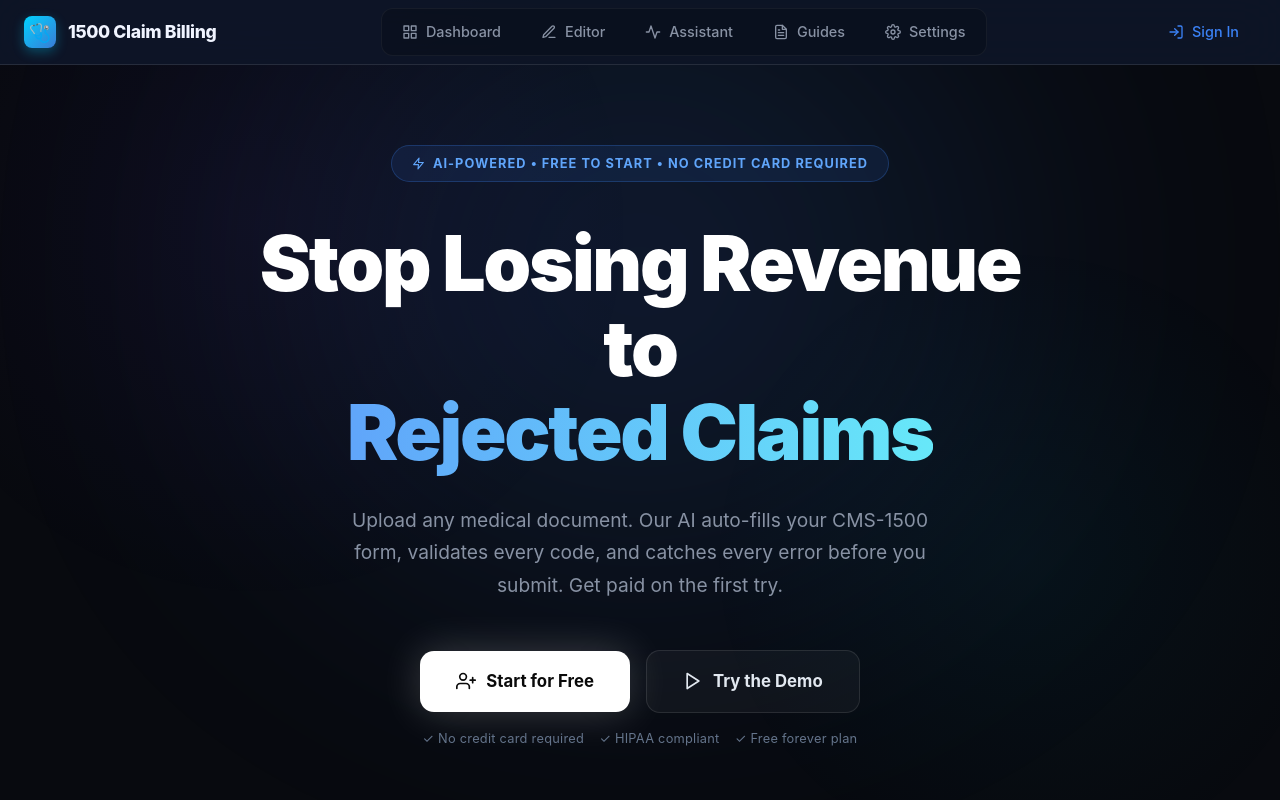
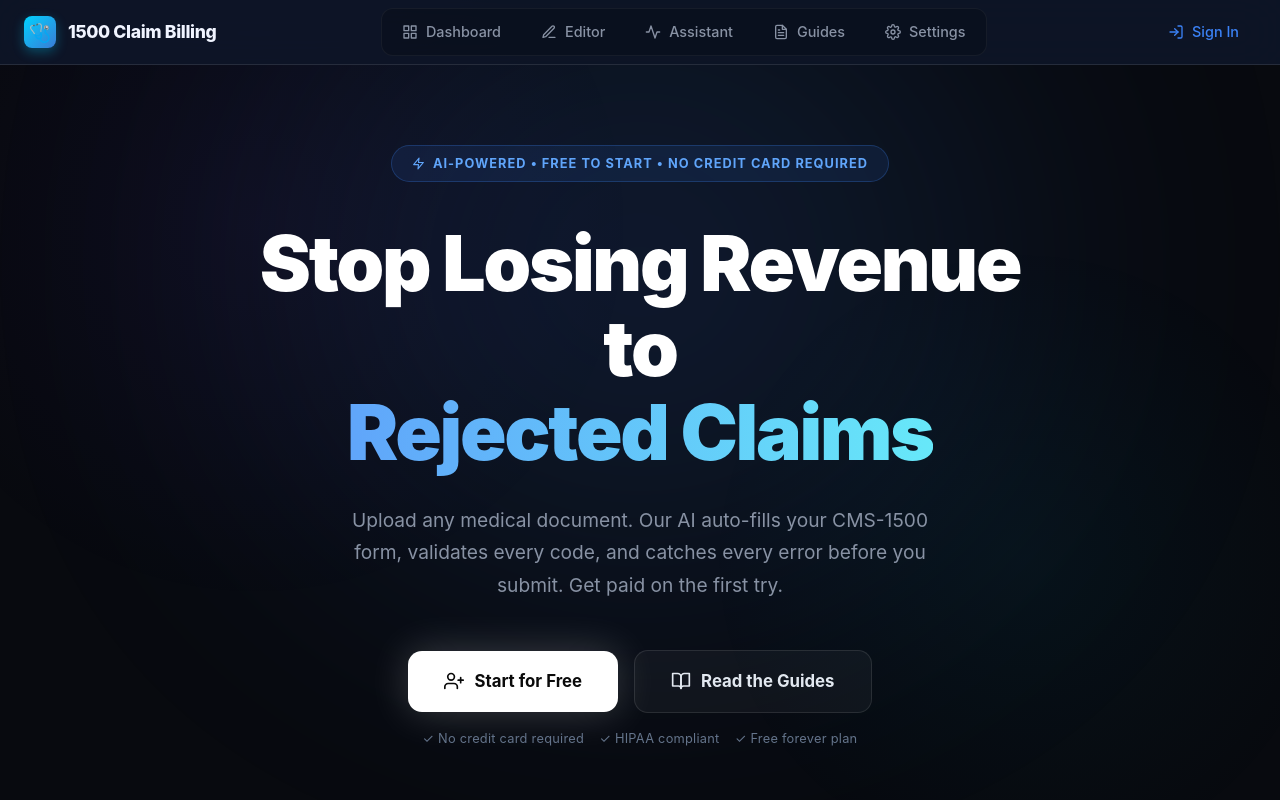
Before and after one commit to kadiapp/cms_saas, a Next.js app: page / in a window 1280 px wide. Shown: the top 800 px of the page. Built offline with nearby package versions, Linux system fonts and the light colour scheme; no server answers.

Commit message:
fix(PLG): Update landing page CTAs to route users directly into the Editor instead of the signup wall

```diff
--- a/src/app/page.tsx
+++ b/src/app/page.tsx
@@ -26,13 +26,13 @@ export default function Home() {
         </p>
 
         <div className="landing-ctas">
-          <Link href="/login" className="landing-btn-primary">
+          <Link href="/app/editor" className="landing-btn-primary">
             <Icon.UserPlus size={20} />
             Start for Free
           </Link>
-          <Link href="/app/editor" className="landing-btn-secondary">
-            <Icon.Play size={20} />
-            Try the Demo
+          <Link href="/blog" className="landing-btn-secondary">
+            <Icon.BookOpen size={20} />
+            Read the Guides
           </Link>
         </div>
         <p className="landing-free-note">✓ No credit card required &nbsp;&nbsp; ✓ HIPAA compliant &nbsp;&nbsp; ✓ Free forever plan</p>
@@ -191,9 +191,9 @@ export default function Home() {
         <div className="landing-bottom-cta">
           <h2 className="landing-bottom-cta-title">Ready to submit cleaner claims?</h2>
           <p className="landing-bottom-cta-sub">Join medical billers and practices who use 1500 Claim Billing to eliminate rejections and get paid faster. Free to start, no credit card needed.</p>
-          <Link href="/login" className="landing-btn-primary">
-            <Icon.UserPlus size={20} />
-            Create Your Free Account
+          <Link href="/app/editor" className="landing-btn-primary">
+            <Icon.Play size={20} />
+            Try it for Free
           </Link>
           <p className="landing-free-note" style={{ marginTop: '16px' }}>✓ HIPAA Compliant &nbsp;&nbsp; ✓ Powered by Google AI &nbsp;&nbsp; ✓ CMS &amp; AMA Certified Data</p>
         </div>
```
